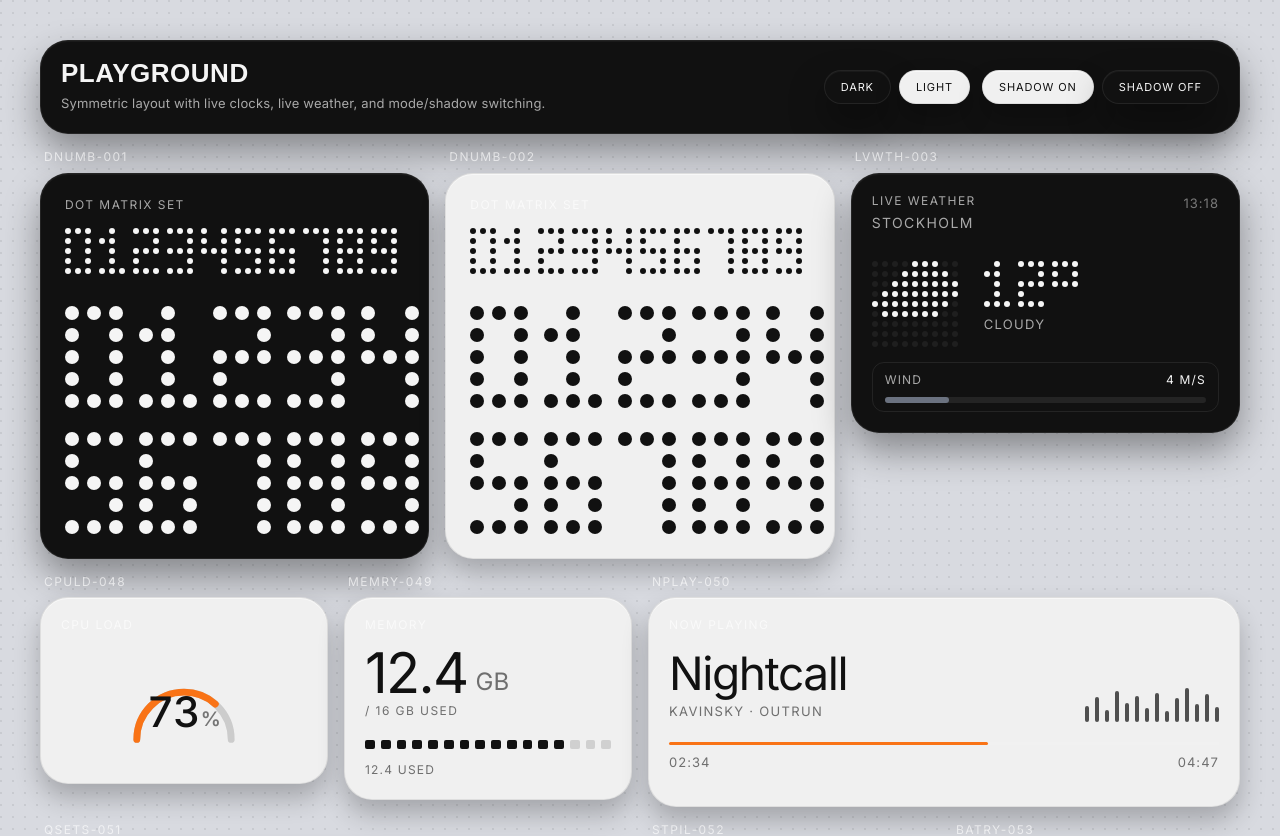
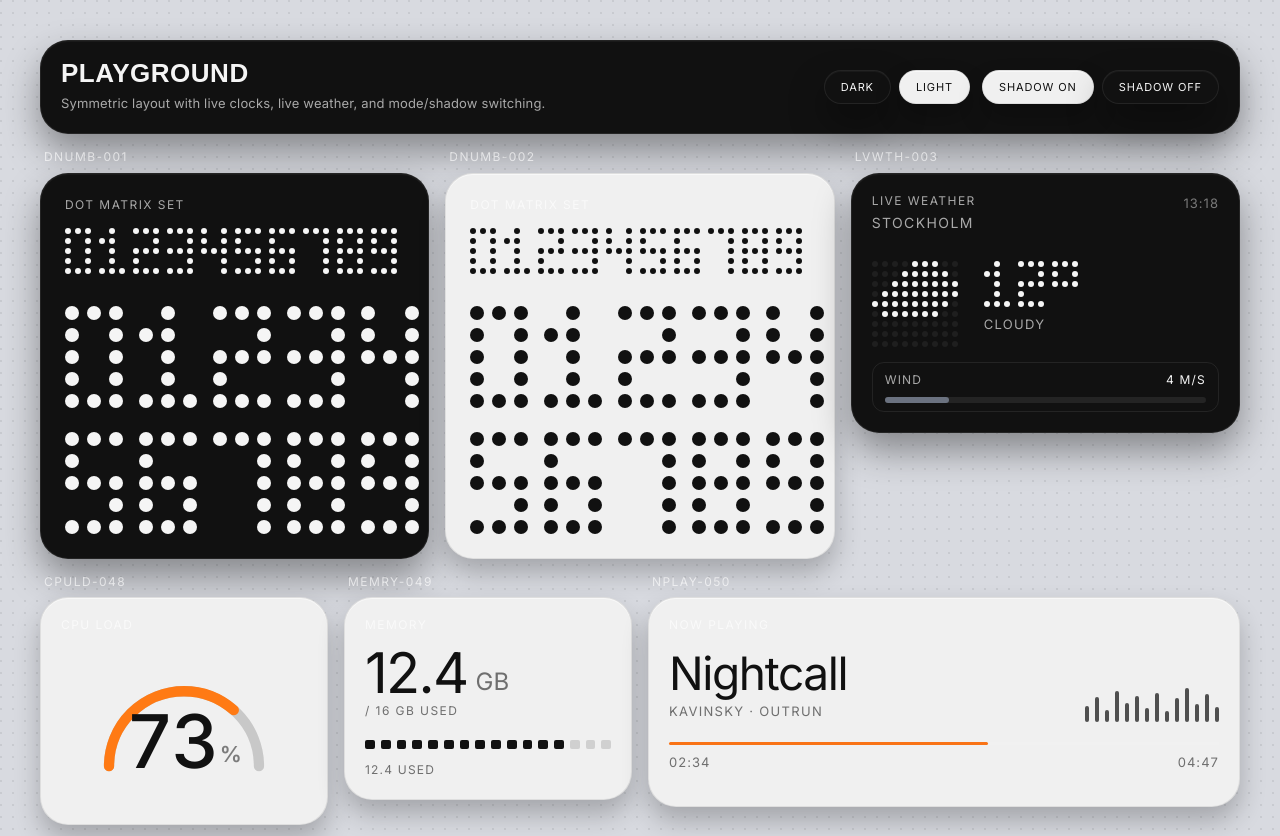
Before and after one commit to jobbsystemrapporter/codex_nothing, a React (Vite) app: page / in a window 1280 px wide. Shown: the top 836 px of the page. Built offline with nearby package versions, Linux system fonts and the light colour scheme; no server answers; a web font is replaced by a local one.

Commit message:
fix: redesign CPULD-048 gauge proportions and hierarchy

```diff
--- a/src/design/widgets/CpuLoadGaugeCard.tsx
+++ b/src/design/widgets/CpuLoadGaugeCard.tsx
@@ -8,48 +8,51 @@ type CpuLoadGaugeCardProps = {
 
 export function CpuLoadGaugeCard({ value, light = true }: CpuLoadGaugeCardProps) {
   const clamped = Math.max(0, Math.min(100, value));
-  const radius = 38;
+  const radius = 73;
   const circumference = Math.PI * radius;
   const progress = (clamped / 100) * circumference;
+  const textColor = light ? "#111111" : "#f5f5f5";
+  const mutedColor = light ? "rgba(17,17,17,0.52)" : "rgba(245,245,245,0.62)";
+  const trackColor = light ? "rgba(17,17,17,0.18)" : "rgba(245,245,245,0.2)";
 
   return (
-    <Tile light={light} className="min-h-[180px] p-4">
+    <Tile light={light} className="min-h-[228px] p-5">
       <Label className={light ? "text-[rgba(17,17,17,0.62)]" : ""}>CPU LOAD</Label>
-      <div className="relative mt-3 flex items-center justify-center">
-        <svg className="h-[118px] w-[150px]" viewBox="0 0 120 95">
+      <div className="mt-3 flex flex-1 items-center justify-center">
+        <div className="relative h-[152px] w-[214px] max-w-full">
+          <svg className="h-full w-full" viewBox="0 0 206 148">
             <path
-            d="M22,76 A38,38 0 0 1 98,76"
+              d="M30,118 A73,73 0 0 1 176,118"
               fill="none"
-            stroke={light ? "rgba(17,17,17,0.16)" : "rgba(245,245,245,0.16)"}
+              stroke={trackColor}
               strokeLinecap="round"
-            strokeWidth="5.5"
+              strokeWidth="10"
             />
             <path
-            d="M22,76 A38,38 0 0 1 98,76"
+              d="M30,118 A73,73 0 0 1 176,118"
               fill="none"
-            stroke="#f97316"
+              stroke="#ff7a14"
               strokeDasharray={`${progress} ${circumference}`}
               strokeLinecap="round"
-            strokeWidth="5.5"
+              strokeWidth="10"
             />
           </svg>
-        <div className="pointer-events-none absolute left-1/2 top-[46px] flex -translate-x-1/2 items-end gap-0.5">
+          <div className="pointer-events-none absolute left-1/2 top-[96px] flex -translate-x-1/2 -translate-y-1/2 items-end gap-1">
             <span
-            className={`tabular-nums text-[42px] font-medium leading-none tracking-[-0.03em] ${
-              light ? "text-[#111111]" : "text-[var(--text)]"
-            }`}
+              className="tabular-nums text-[74px] font-medium leading-[0.9] tracking-[-0.04em]"
+              style={{ color: textColor }}
             >
               {Math.round(clamped)}
             </span>
             <span
-            className={`pb-[4px] text-[20px] font-semibold leading-none ${
-              light ? "text-[rgba(17,17,17,0.55)]" : "text-[var(--text-muted)]"
-            }`}
+              className="pb-[9px] text-[22px] font-semibold leading-none"
+              style={{ color: mutedColor }}
             >
               %
             </span>
           </div>
         </div>
+      </div>
     </Tile>
   );
 }
```
Lines whose indentation alone changed are shown as unchanged.
